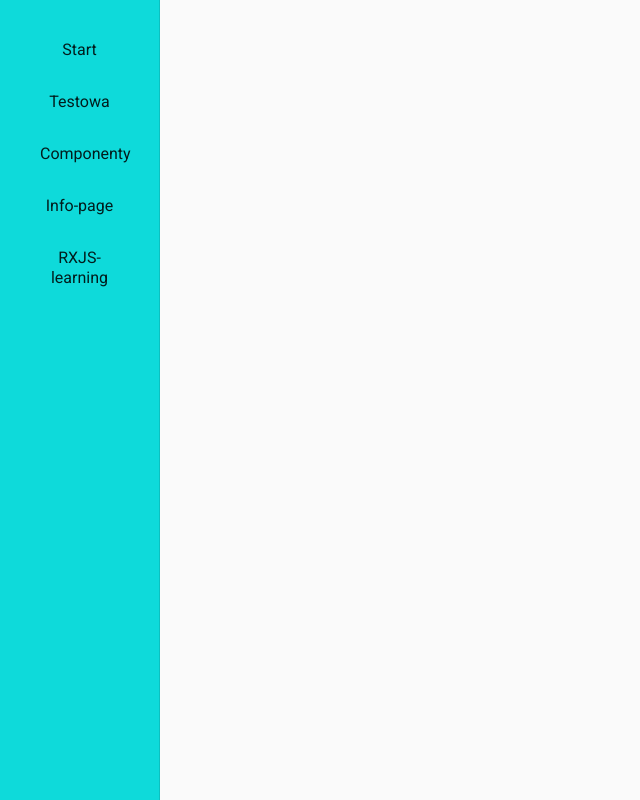
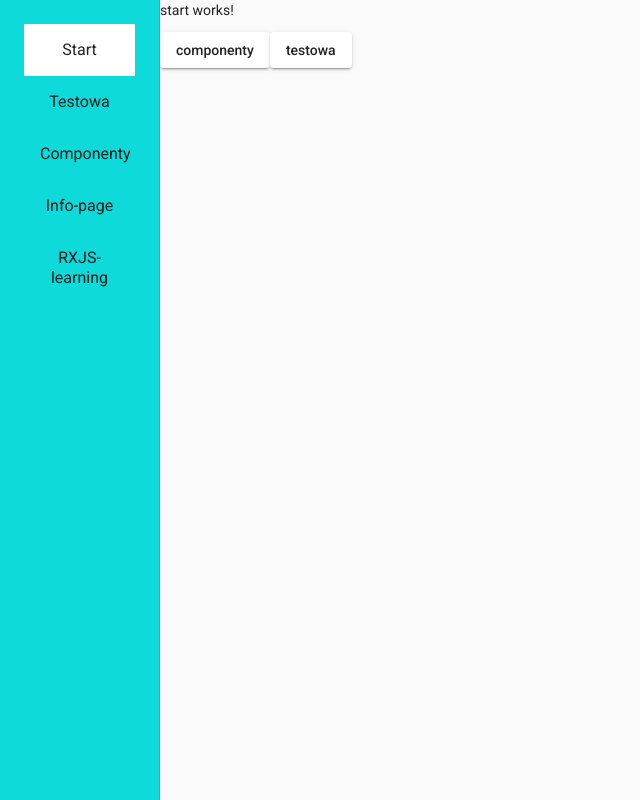
Before and after one commit to ArturOnEuvic/Test999, an Angular app: page / in a window 1280 px wide. Shown: the whole page, without its empty margins (0-640 px from the left). Built offline with nearby package versions, Linux system fonts and the light colour scheme.

Commit message:
SnackBar in progress 2

```diff
--- a/src/app/app-routing.module.ts
+++ b/src/app/app-routing.module.ts
@@ -13,7 +13,7 @@ const routes: Routes = [
     pathMatch: 'full'
   },
   {
-    path: 'start',
+    path: '',
     loadChildren: () => import('./start/start.module').then(m => m.StartModule),
     pathMatch: 'full'
   },
--- a/src/app/app.component.css
+++ b/src/app/app.component.css
@@ -36,9 +36,6 @@ a{
 
 
 
-.nav-link:active{
+.nav-link.active{
     background-color: white;
-
-
-
 }
```
